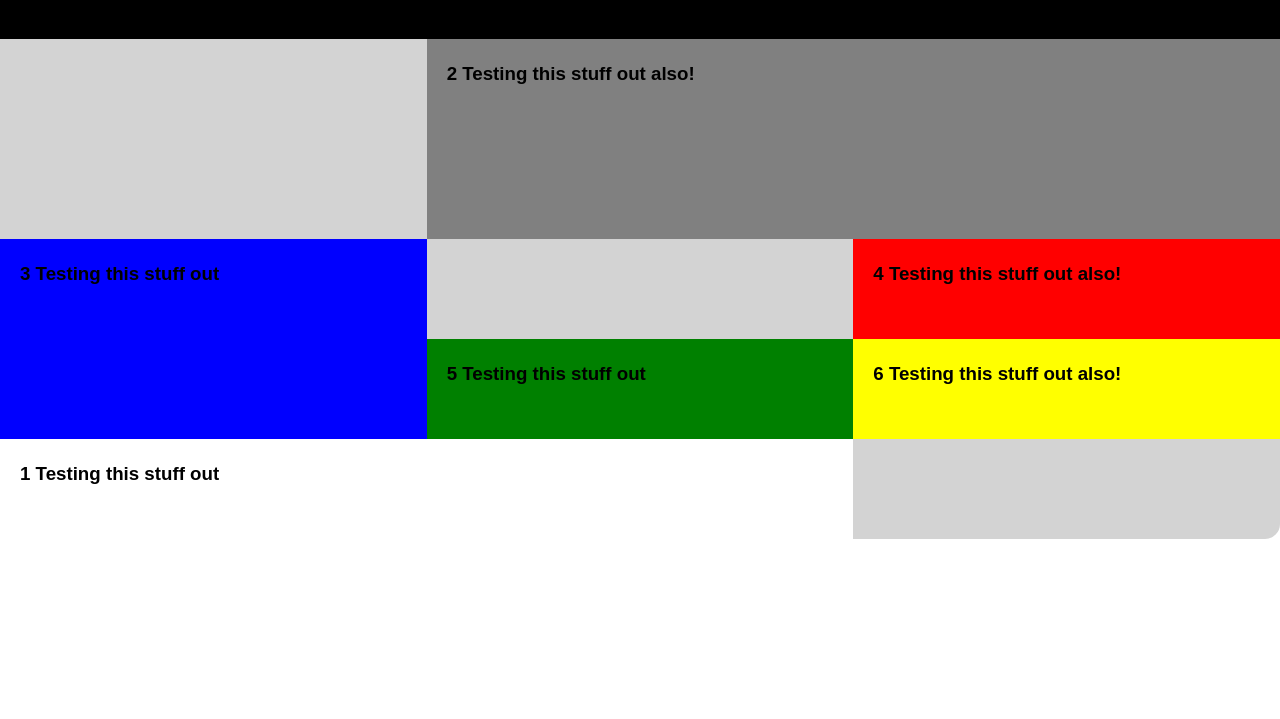
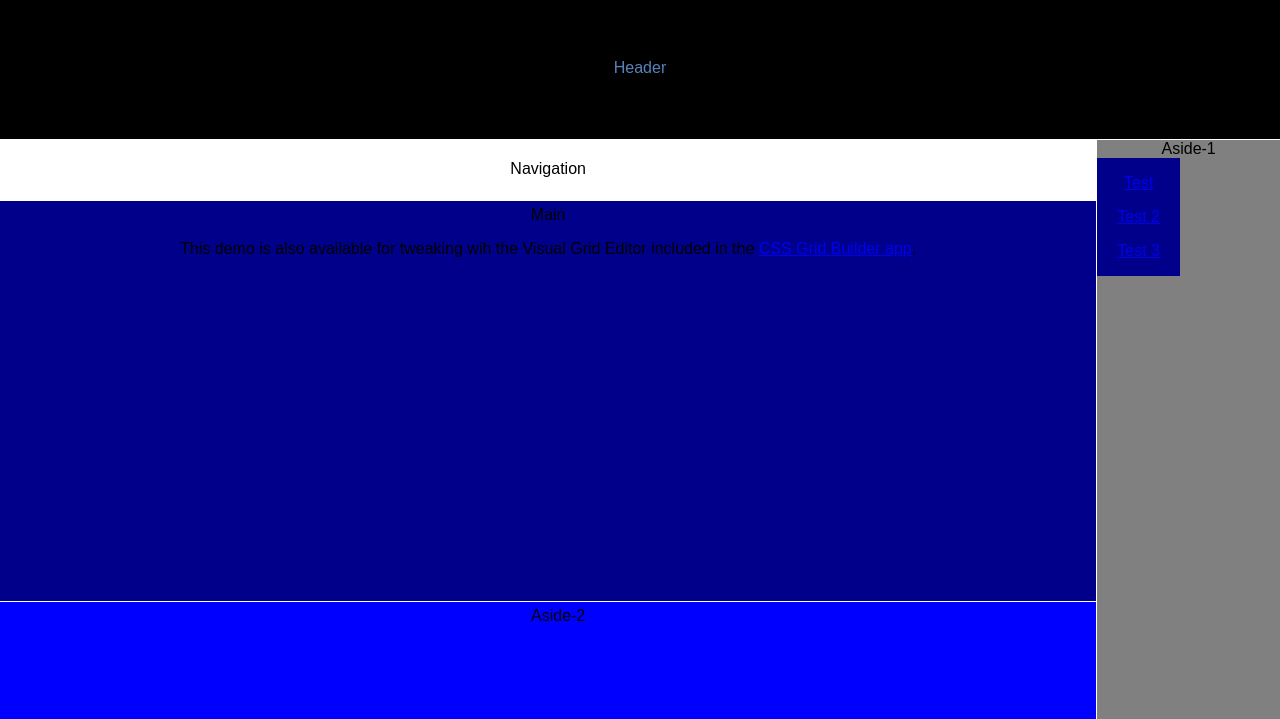
Before and after one commit to V3Slayer/Lab2, a plain HTML site: page index.html in a window 1280 px wide. Shown: the part 81-800 px from the top of the page. Drawn offline with Linux system fonts and the light colour scheme.

Commit message:
Commit 2

```diff
--- a/index.html
+++ b/index.html
@@ -12,25 +12,31 @@
     </header>
     <section>
         <div class="container">
-            <span class="one">
-                <h3>1 Testing this stuff out</h3>
-            </span>
-            <span class="two">
-                <h3>2 Testing this stuff out also!</h3>
-            </span>
-            <span class="three">
-                <h3>3 Testing this stuff out</h3>
-            </span>
-            <span class="four">
-                <h3>4 Testing this stuff out also!</h3>
-            </span>
-            <span class="five">
-                <h3>5 Testing this stuff out</h3>
-            </span>
-            <span class="six">
-                <h3>6 Testing this stuff out also!</h3>
-            </span>
+        <nav class="semantic-grid-section navigation">
+          <span class="section-title">Navigation</span>
+        </nav>
+        <header class="semantic-grid-section header">
+          <span class="section-title">Header</span>
+        </header>
+        <aside class="semantic-grid-section aside-1">
+          <span class="section-title">Aside-1</span>
+          <div id="fixed-item">
+            <p><a href="www.google.com">Test</a></p>
+            <p><a href="www.google.com">Test 2</a></p>
+            <p><a href="www.google.com">Test 3</a></p>
         </div>
+        </aside>
+        <main class="semantic-grid-section main">
+          <span class="section-title">Main</span>
+          <p class="caption">This demo is also available for tweaking wih the Visual Grid Editor included in the <a href="https://cssgrid.cc/#get-grid-builder"> CSS Grid Builder app</a>.</p>
+        </main>
+        <aside class="semantic-grid-section aside-2">
+          <span class="section-title">Aside-2</span>
+        </aside>
+        <footer class="semantic-grid-section footer">
+          <span class="section-title">Footer</span>
+        </footer>
+      </div>
     </section>
 </body>
 </html>
--- a/styles.css
+++ b/styles.css
@@ -10,8 +10,7 @@ header {
 }
 
 section {
-    background-color: lightgray;
-
+    background-color: white;
     border-bottom-left-radius: 15px;
     border-bottom-right-radius: 15px;
 }
@@ -20,45 +19,80 @@ section {
 
 .container {
     display: grid;
-    grid-template-columns: repeat(3, 1fr);
-    grid-gap: 0px;
-    grid-auto-rows: minmax(100px, auto);
+    margin: 0 0 0 0px;
+    grid-template-columns: 3fr 0.5fr;
+    grid-template-rows:
+    minmax(100px, auto)
+    minmax(60px, auto)
+    minmax(400px, auto)
+    repeat(2, minmax(150px, auto));
+    grid-row-gap: 1px;
+    grid-column-gap: 1px;
+    grid-template-areas:
+    'header header'
+    'navigation aside-1'
+    'main aside-1'
+    'aside-2 aside-1'
+    'footer aside-1';
 }
 
-.one {
-   grid-column: 1/3;
-   grid-row: 5;
-   padding: 5 0 0 20px;
-   background-color: white;
+
+
+
+
+.semantic-grid-section {
+  padding: 20px;
+  text-align: center;
 }
 
-.two {
-    grid-column: 2/4;
-    grid-row: 1/3;
-    padding: 5 0 0 20px;
+.header {
+    grid-area: header;
+}
+
+.navigation {
+    grid-area: navigation;
+}
+
+.main {
+    grid-area: main;
+   padding: 5 20 0 20px;
+   background-color: darkblue;
+}
+
+.aside-1 {
+    grid-area: aside-1;
+    padding: 0 0 0 0;
     background-color: gray;
 }
-.three {
-    grid-column: 1;
-    grid-row: 3 / 5;
+
+#navbar {
+    width: 100%;
+}
+
+#fixed-item {
+    margin: 0 0 0 0px;
+   padding: 0 20 0 20px;
+   position: fixed;
+   width: inherit;
+   color: white;
+   background-color: darkblue;
+}
+
+.aside-2 {
+    grid-area: aside-2;
     padding: 5 0 0 20px;
     background-color: blue;
 }
-.four {
-    grid-column: 3;
-    grid-row: 3;
+.footer {
+    grid-area: footer;
     padding: 5 0 0 20px;
     background-color: red;
 }
 .five {
-    grid-column: 2;
-    grid-row: 4;
     padding: 5 0 0 20px;
     background-color: green;
 }
 .six {
-    grid-column: 3;
-    grid-row: 4;
     padding: 5 0 0 20px;
     background-color: yellow;
 }
```
